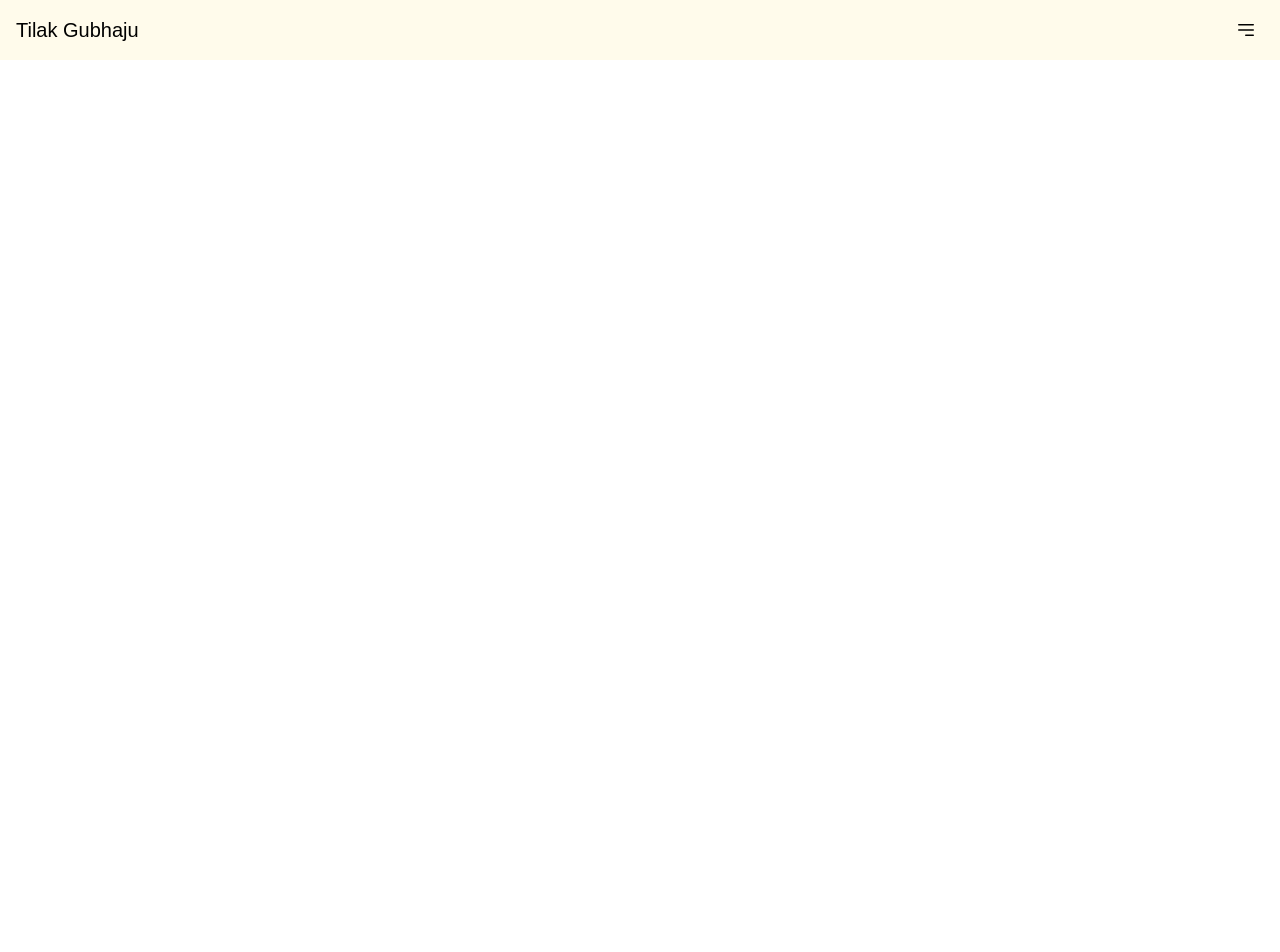
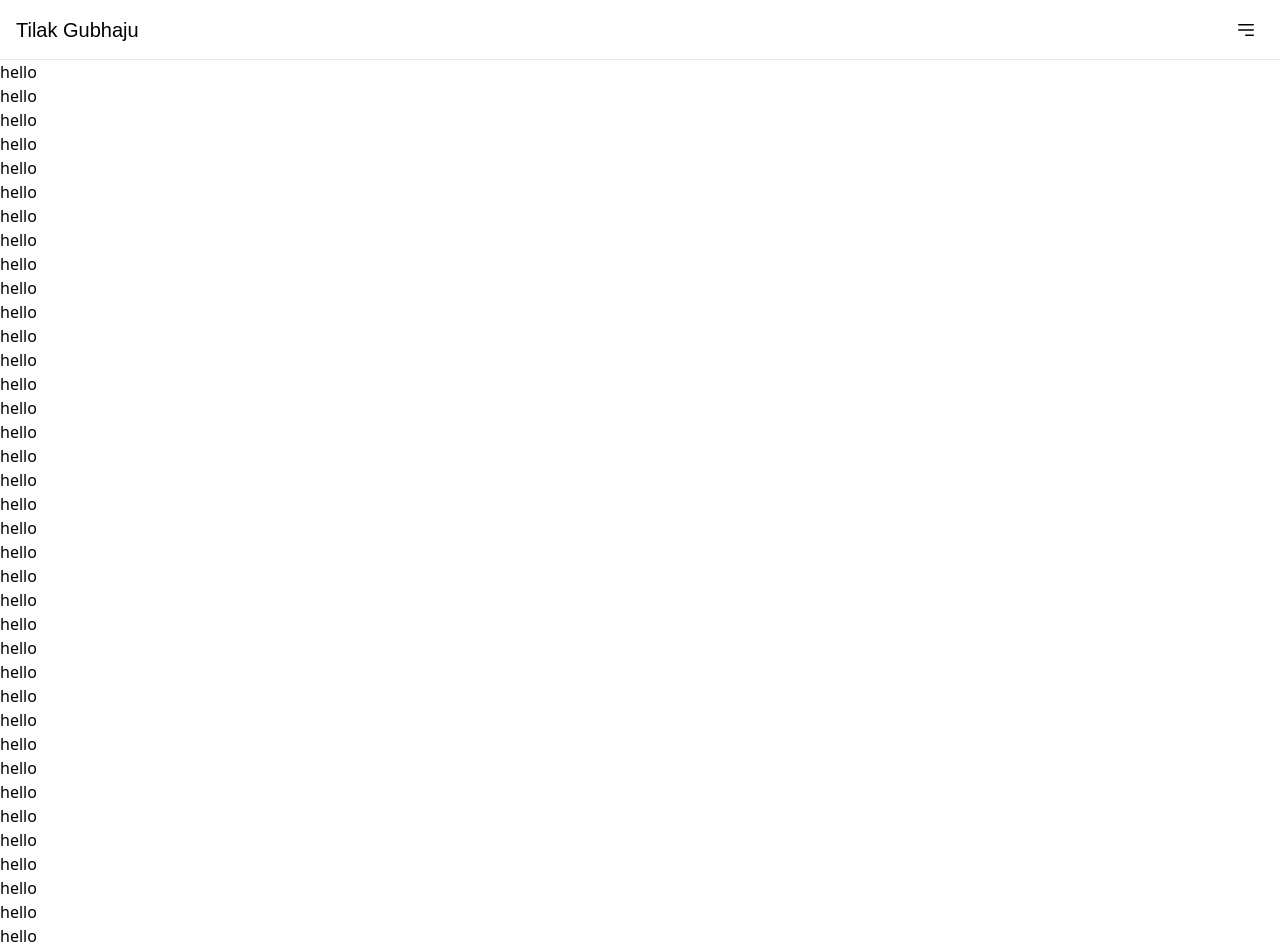
Before and after one commit to Tilak-csd/Portfolio, a React (Vite) app: page / in a window 1280 px wide. Shown: the top 952 px of the page. Before the commit the page ends 800 px from the top, so only its background shows below. Built offline with nearby package versions, Linux system fonts and the light colour scheme; a web font is replaced by a local one.

Commit message:
adding the animation

```diff
--- a/src/App.jsx
+++ b/src/App.jsx
@@ -1,4 +1,5 @@
 import Navbar from './components/Navbar'
+import Hero from './components/Hero'
 import './App.css'
 
 function App() {
@@ -6,6 +7,7 @@ function App() {
   return (
     <div>
       <Navbar />
+      <Hero />
     </div>
   )
 }
--- a/src/components/Hero.jsx
+++ b/src/components/Hero.jsx
@@ -3,7 +3,80 @@ import React from 'react'
 export default function Hero() {
   return (
     <div>
-
+      <h1>hello</h1>
+      <h1>hello</h1>
+      <h1>hello</h1>
+      <h1>hello</h1>
+      <h1>hello</h1>
+      <h1>hello</h1>
+      <h1>hello</h1>
+      <h1>hello</h1>
+      <h1>hello</h1>
+      <h1>hello</h1>
+      <h1>hello</h1>
+      <h1>hello</h1>
+      <h1>hello</h1>
+      <h1>hello</h1>
+      <h1>hello</h1>
+      <h1>hello</h1>
+      <h1>hello</h1>
+      <h1>hello</h1>
+      <h1>hello</h1>
+      <h1>hello</h1>
+      <h1>hello</h1>
+      <h1>hello</h1>
+      <h1>hello</h1>
+      <h1>hello</h1>
+      <h1>hello</h1>
+      <h1>hello</h1>
+      <h1>hello</h1>
+      <h1>hello</h1>
+      <h1>hello</h1>
+      <h1>hello</h1>
+      <h1>hello</h1>
+      <h1>hello</h1>
+      <h1>hello</h1>
+      <h1>hello</h1>
+      <h1>hello</h1>
+      <h1>hello</h1>
+      <h1>hello</h1>
+      <h1>hello</h1>
+      <h1>hello</h1>
+      <h1>hello</h1>
+      <h1>hello</h1>
+      <h1>hello</h1>
+      <h1>hello</h1>
+      <h1>hello</h1>
+      <h1>hello</h1>
+      <h1>hello</h1>
+      <h1>hello</h1>
+      <h1>hello</h1>
+      <h1>hello</h1>
+      <h1>hello</h1>
+      <h1>hello</h1>
+      <h1>hello</h1>
+      <h1>hello</h1>
+      <h1>hello</h1>
+      <h1>hello</h1>
+      <h1>hello</h1>
+      <h1>hello</h1>
+      <h1>hello</h1>
+      <h1>hello</h1>
+      <h1>hello</h1>
+      <h1>hello</h1>
+      <h1>hello</h1>
+      <h1>hello</h1>
+      <h1>hello</h1>
+      <h1>hello</h1>
+      <h1>hello</h1>
+      <h1>hello</h1>
+      <h1>hello</h1>
+      <h1>hello</h1>
+      <h1>hello</h1>
+      <h1>hello</h1>
+      <h1>hello</h1>
+      <h1>hello</h1>
+      <h1>hello</h1>
     </div>
   )
 }
--- a/src/components/Navbar.jsx
+++ b/src/components/Navbar.jsx
@@ -1,29 +1,57 @@
-import React, { useState } from 'react'
+import React, { useEffect, useState } from 'react'
+import Buttons from '../utilities/Buttons'
 
 export default function Navbar() {
   const [open, setOpen] = useState(false)
+  useEffect(() => {
+    if (open) {
+      document.body.style.height = '100vh'
+      document.body.style.overflowY = 'hidden'
+    } else {
+      document.body.style.overflowY = 'auto'
+    }
+
+    return () => {
+      document.body.style.overflowY = 'auto'
+
+    }
+  }, [open])
+
   return (
-    <div className='relative flex justify-between items-center h-15 bg-amber-50 w-full px-4'>
+    <div className='relative flex justify-between items-center h-15 w-full px-4 border-b border-gray-200'>
       <p className='font-rosca text-xl'>Tilak Gubhaju</p>
-      {open ? <NavLink /> : <ToggleMenu setOpen={setOpen}  />}
+      {open && <NavLink />}
+      {open ? <CloseMenu setOpen={setOpen} /> : <OpenMenu setOpen={setOpen} />}
     </div>
   )
 }
 
 function NavLink() {
-  return <ul className='flex flex-col justify-center items-center'>
-    <li><a href="/hello">Home</a></li>
-    <li><a href="">About</a></li>
-    <li><a href="">Projects</a></li>
-    <li><a href="#my">Testomonital</a></li>
-  </ul>
+  return <div className='absolute flex flex-col justify-center items-center top-15 left-0 bg-white w-full h-[calc(100vh-60px)] z-1 overflow-hidden gap-5 '>
+    <ul className='flex flex-col justify-center items-center gap-5 font-sans text-md'>
+      <li className='hover:underline'><a href="/hello">Home</a></li>
+      <li><a href="">About</a></li>
+      <li><a href="">Projects</a></li>
+      <li><a href="#my">Testomonital</a></li>
+    </ul>
+    <Buttons label={'Contact'} />
+  </div>
 }
 
-function ToggleMenu({setOpen}) {
-  return <div className='p-2 cursor-pointer' onClick={()=> setOpen(prev => !prev)}>
+function OpenMenu({ setOpen }) {
+  return <div className='p-2 cursor-pointer' onClick={() => setOpen(prev => !prev)}>
     <svg xmlns="http://www.w3.org/2000/svg" viewBox="0 0 20 20" fill="currentColor" class="size-5">
       <path fill-rule="evenodd" d="M2 4.75A.75.75 0 0 1 2.75 4h14.5a.75.75 0 0 1 0 1.5H2.75A.75.75 0 0 1 2 4.75Zm7 10.5a.75.75 0 0 1 .75-.75h7.5a.75.75 0 0 1 0 1.5h-7.5a.75.75 0 0 1-.75-.75ZM2 10a.75.75 0 0 1 .75-.75h14.5a.75.75 0 0 1 0 1.5H2.75A.75.75 0 0 1 2 10Z" clip-rule="evenodd" />
     </svg>
 
   </div>
 }
+
+function CloseMenu({ setOpen }) {
+  return <div className='p-2 cursor-pointer' onClick={() => setOpen(prev => !prev)}>
+    <svg xmlns="http://www.w3.org/2000/svg" fill="none" viewBox="0 0 24 24" stroke-width="1.5" stroke="currentColor" class="size-6">
+      <path stroke-linecap="round" stroke-linejoin="round" d="M6 18 18 6M6 6l12 12" />
+    </svg>
+
+  </div>
+}
--- a/src/index.css
+++ b/src/index.css
@@ -9,3 +9,15 @@
 .font-rosca {
     font-family: "Rosca", sans-serif;
 }
+
+@keyframes fadeIn {
+    from{
+        opacity: 0%;
+    }to{
+        opacity: 100%;
+    }
+}
+
+.animate-fade-in{
+    animation: fadeIn 0.5s ease-out forwards;
+}
--- /dev/null
+++ b/src/utilities/Buttons.jsx
@@ -0,0 +1,7 @@
+import React from 'react'
+
+export default function Buttons({label}) {
+    return (
+        <button className='p-2 font-sans rounded-2xl hover:text-gray-300 hover: bg-black w-50 cursor-pointer text-md text-white'>{label}</button>
+    )
+}
```
